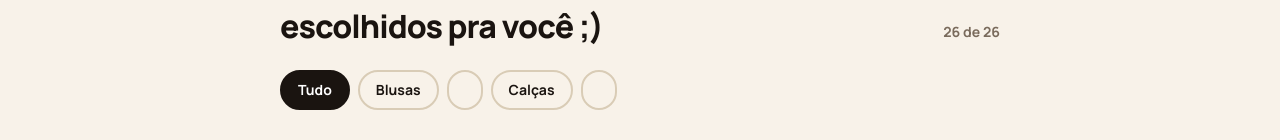
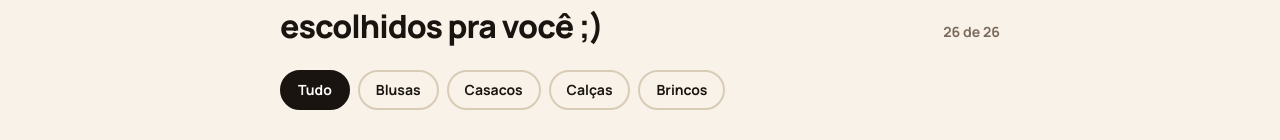
Before and after one commit to bcfbraga/pambraga-live, a Next.js app: page /live-18-06 in a window 1280 px wide. Shown: the part 120-260 px from the top of the page. Built offline with nearby package versions, Linux system fonts and the light colour scheme; grey boxes are pictures that could not be loaded.

Commit message:
Add filter labels for C&A categories

```diff
--- a/components/CategoryFilter.tsx
+++ b/components/CategoryFilter.tsx
@@ -11,8 +11,10 @@ type CategoryFilterProps = {
 const categoryLabel: Record<CategoryFilterType, string> = {
   Tudo: "Tudo",
   Jaquetas: "Jaquetas",
+  Casacos: "Casacos",
   Blusas: "Blusas",
   Calças: "Calças",
+  Brincos: "Brincos",
 };
 
 export function CategoryFilter({
```
